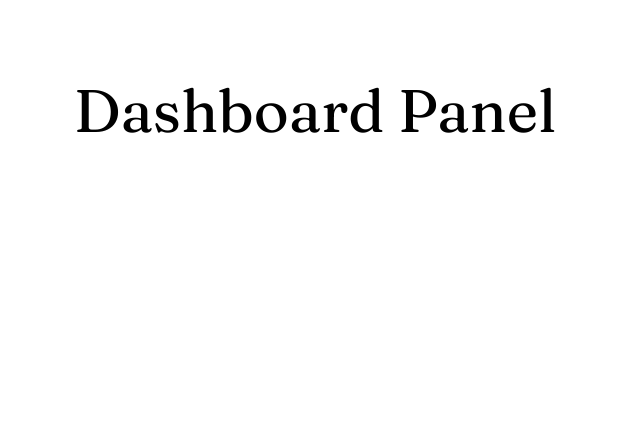
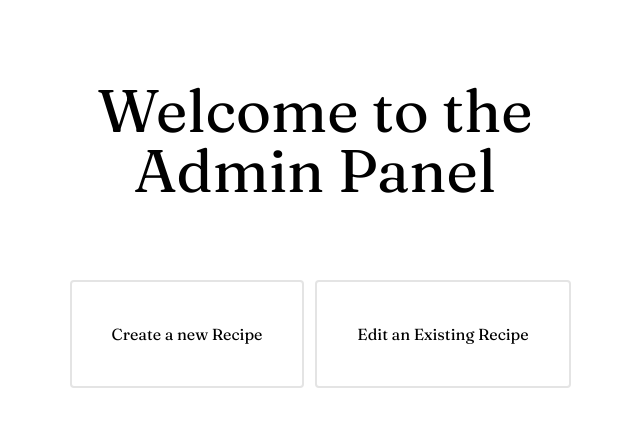
Before and after one commit to ybot1122/its-probably-spicy-outstatic, a Next.js app: page /admin/dashboard in a window 1280 px wide. Shown: the top 426 px of the page, without its empty margins (325-965 px from the left). Built offline with nearby package versions, Linux system fonts and the light colour scheme; no server answers.

Commit message:
Admin button

```diff
--- a/src/app/(newcms)/admin/createRecipe/page.tsx
+++ b/src/app/(newcms)/admin/createRecipe/page.tsx
@@ -1,7 +1,7 @@
 import { createRecipeAction } from "@/app/actions";
 import RecipeEditor from "@/components/RecipeEditor";
 import { RecipeData } from "@/interfaces/recipeData";
-import { AdminButton } from "../layout";
+import { AdminButton } from "@/app/(newcms)/admin/dashboard/page";
 import { getAllImages } from "@/lib/getAllImages";
 
 export default async function Page() {
--- a/src/app/(newcms)/admin/dashboard/page.tsx
+++ b/src/app/(newcms)/admin/dashboard/page.tsx
@@ -1,20 +1,35 @@
 import Link from "next/link";
-import { AdminButton } from "@/app/(newcms)/admin/layout";
-import { MAX_AGE, TOKEN_NAME } from "@/lib/auth/cookies";
+
+export const AdminButton = ({
+  text,
+  type,
+}: {
+  text: string;
+  type?: "submit";
+}) => (
+  <button
+    type={type}
+    className="border-silver border-2 hover:border-orange rounded p-10 transition ease-in-out hover:-translate-y-1 hover:scale-110 duration-300 "
+  >
+    {text}
+  </button>
+);
 
 export default async function Page() {
-  const scopes = ["read:user", "user:email", "repo"];
-
-  const url = new URL("https://github.com/login/oauth/authorize");
-  url.searchParams.append("client_id", process.env.OST_GITHUB_ID ?? "");
-  url.searchParams.append("scope", scopes.join(","));
-
   return (
     <div className="m-20 max-w-lg mx-auto">
-      <h1 className="text-6xl text-center">Dashboard Panel</h1>
+      <h1 className="text-6xl text-center">Welcome to the Admin Panel</h1>
 
       <div className="grid grid-cols-2 text-center mt-20">
-        <div className="col-span-2"></div>
+        <div className="col-span-1">
+          <Link href="admin/createRecipe">
+            <AdminButton text="Create a new Recipe" />
+          </Link>
+        </div>
+
+        <div className="col-span-1">
+          <AdminButton text="Edit an Existing Recipe" />
+        </div>
       </div>
     </div>
   );
--- a/src/app/(newcms)/admin/page.tsx
+++ b/src/app/(newcms)/admin/page.tsx
@@ -1,6 +1,4 @@
 import Link from "next/link";
-import { AdminButton } from "@/app/(newcms)/admin/layout";
-import { MAX_AGE, TOKEN_NAME } from "@/lib/auth/cookies";
 
 export default async function Page() {
   const scopes = ["read:user", "user:email", "repo"];
```
